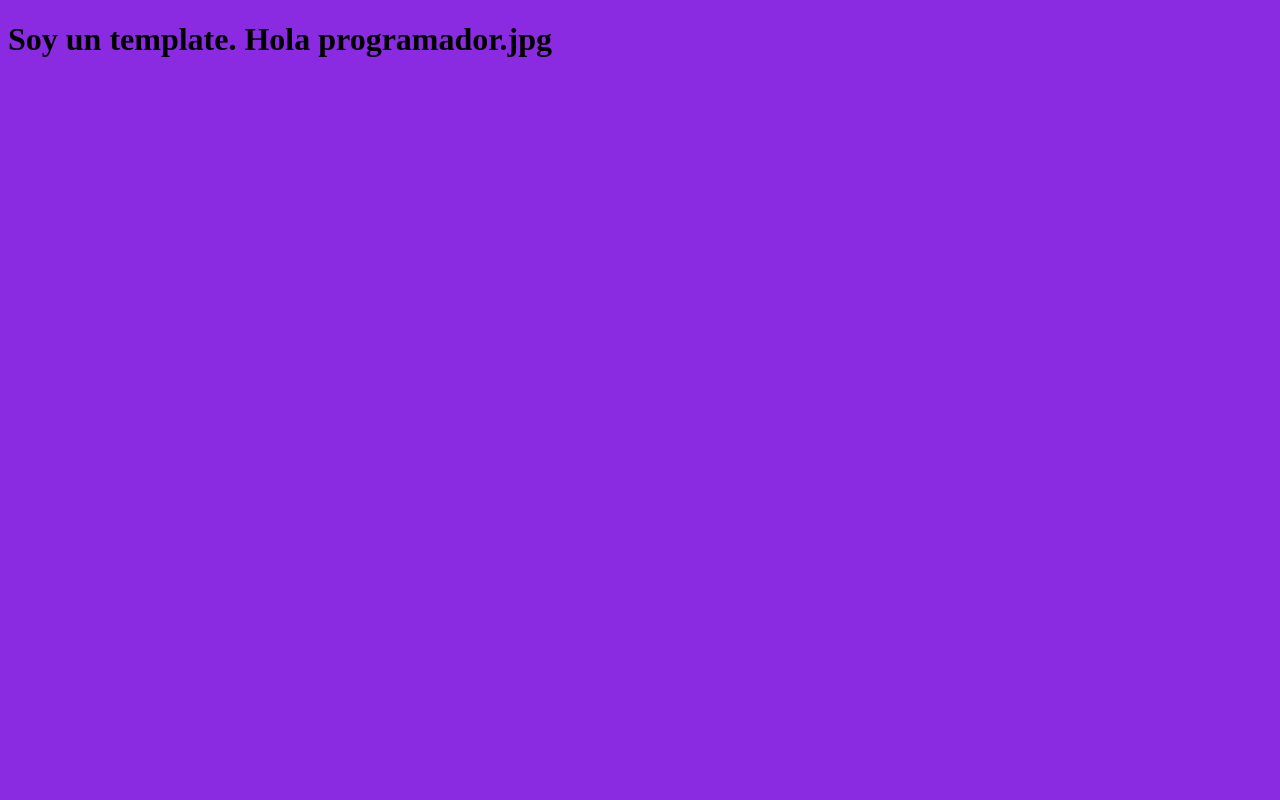
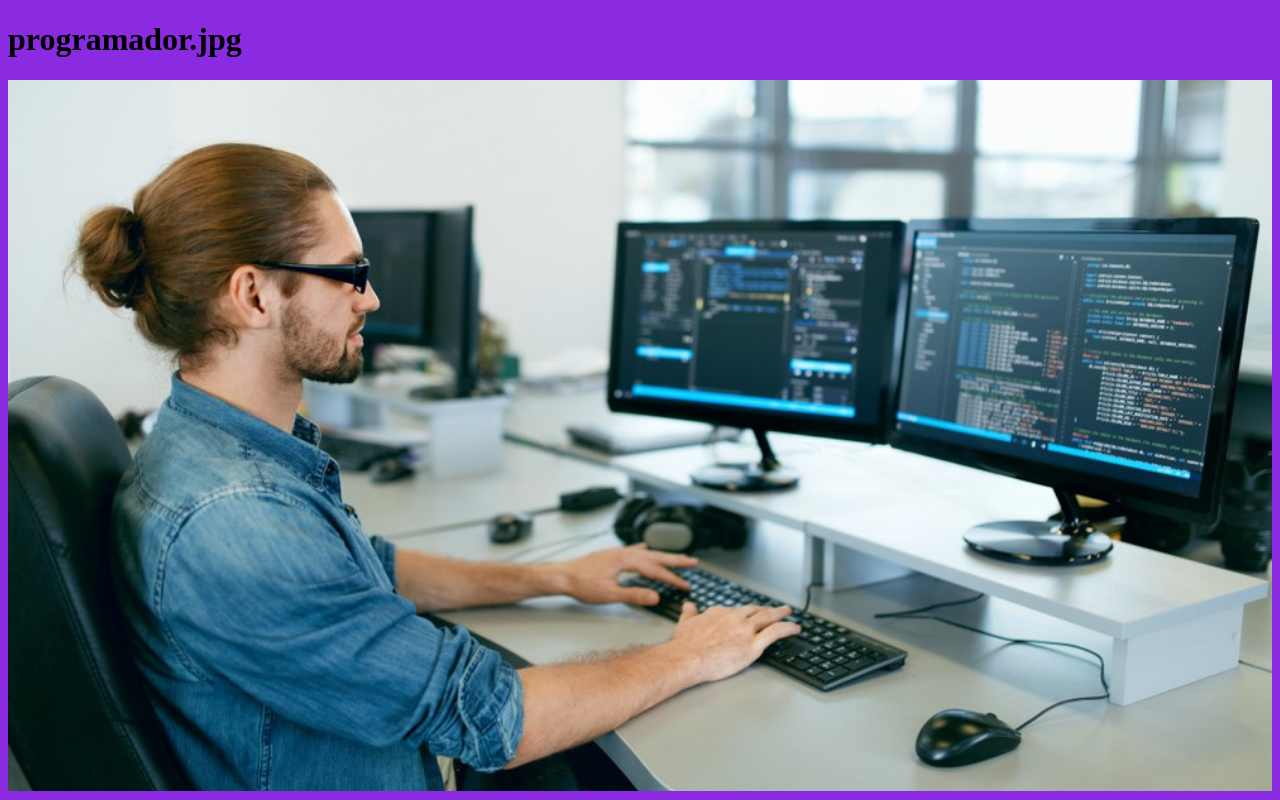
Before and after one commit to gustavoromerocl/introduccion-a-gatsby, a Gatsby site in the folder hello-world-starter/: page /imagenes/src/images/programador.jpg in a window 1280 px wide. Built offline with nearby package versions, Linux system fonts and the light colour scheme; Gatsby itself is replaced by a stand-in of ours.

Commit message:
graphql y fuentes de datos - consultas graphql con argumentos

```diff
--- a/hello-world-starter/src/templates/layout.jsx
+++ b/hello-world-starter/src/templates/layout.jsx
@@ -1,10 +1,24 @@
 import React from 'react'
+import { graphql } from "gatsby"
+import Img from 'gatsby-image'
 
 export default (props) => {
   console.log(props)
   return (
     <div>
-      <h1>Soy un template. Hola {props.pageContext.relativePath}</h1>
+      <h1>{props.pageContext.relativePath}</h1>
+      <Img fluid={props.data.file.childImageSharp.fluid} alt="galeria dinámica" />
     </div>
   )
 }
+
+export const query = graphql`
+query($relativePath : String){
+  file(relativePath: {eq: $relativePath}) {
+    childImageSharp {
+      fluid(maxWidth: 1920, maxHeight: 1080){
+        ...GatsbyImageSharpFluid_tracedSVG
+      }
+    }
+  }
+}`
```
Also changed, not shown: README.md.
